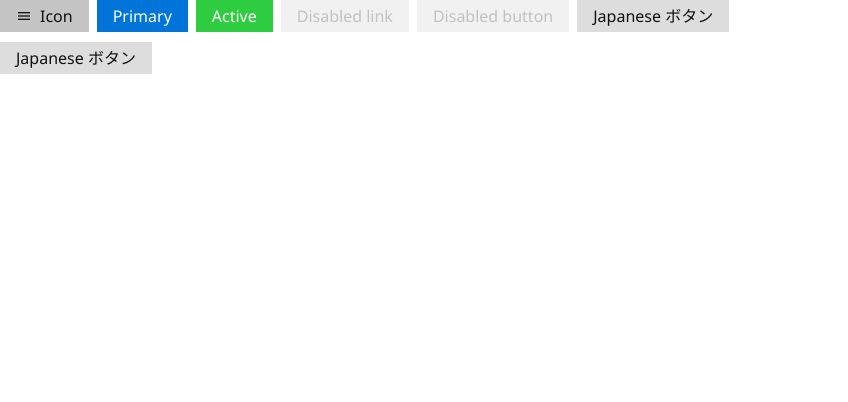
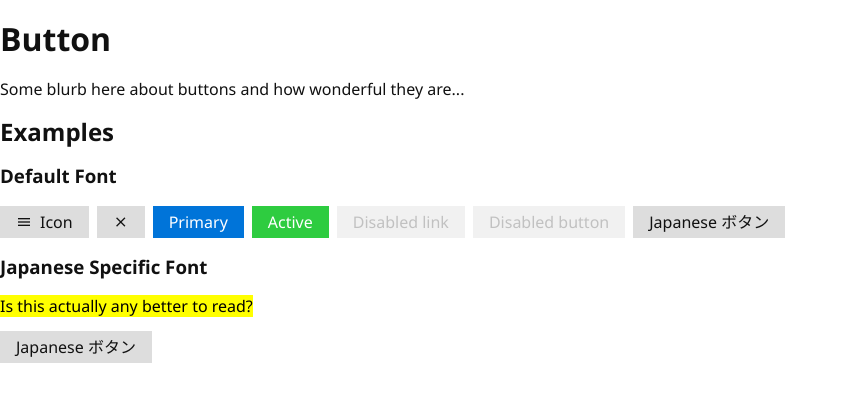
Before and after one commit to mcapewell/ux-core, a website: page src/docs/index.html in a window 1280 px wide. Shown: the whole page, without its empty margins (0-848 px from the left). Drawn offline with Linux system fonts and the light colour scheme.

Commit message:
Improve icon placement on buttons

```diff
--- a/src/components/Button/Button.scss
+++ b/src/components/Button/Button.scss
@@ -3,7 +3,7 @@
 }
 
 .btn {
-    display:inline-block;
+    display: inline-flex;
     border: none;
     height: 2rem; /* 32px */
     line-height: 2rem; /* 32px */
@@ -34,8 +34,15 @@
     }
 
     .material-icons {
-        font-size: 1rem;
-        line-height: 2rem;
-        margin-right: 0.5rem;
+        font-size: 1rem; /* 16px */
+        line-height: 2rem; /* 32px */
+    }
+
+    .material-icons-prefix {
+        margin-right: 0.5rem; /* 8px */
+    }
+
+    .material-icons-suffix {
+        margin-left: 0.5rem; /* 8px */
     }
 }
--- a/src/docs/index.html
+++ b/src/docs/index.html
@@ -8,14 +8,21 @@
         <link rel="stylesheet" href="../../dist/uxcore.css">
     </head>
     <body class="ux-core">
+        <h1>Button</h1>
+        <p>Some blurb here about buttons and how wonderful they are...</p>
+        <h2>Examples</h2>
+        <h3>Default Font</h3>
         <div class="btn-list">
-            <a class="btn" href="#" style="display: flex;"><i class="material-icons">menu</i> Icon</a>
+            <a class="btn" href="#"><i class="material-icons material-icons-prefix">menu</i> Icon</a>
+            <a class="btn" href="#"><i class="material-icons">close</i></a>
             <a class="btn btn-primary" href="#">Primary</a>
             <a class="btn btn-active" href="#">Active</a>
             <a class="btn" disabled href="#">Disabled link</a>
             <button class="btn" disabled>Disabled button</button>
             <a class="btn" href="#">Japanese ボタン</a>
         </div>
+        <h3>Japanese Specific Font</h3>
+        <p><mark>Is this actually any better to read?</mark></p>
         <div lang="ja-JP" class="btn-list" style="margin-top: 10px;">
             <a class="btn" href="#">Japanese ボタン</a>
         </div>
```
Also changed, not shown: dist/uxcore.css.
